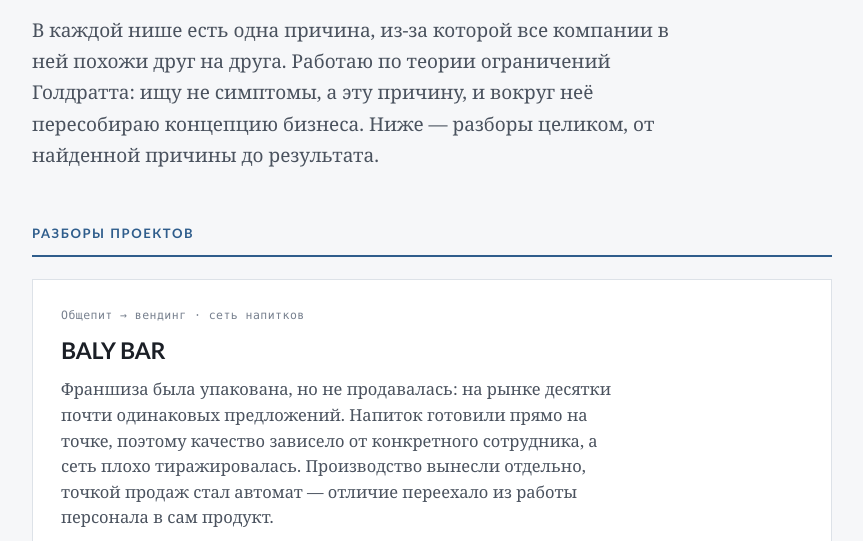
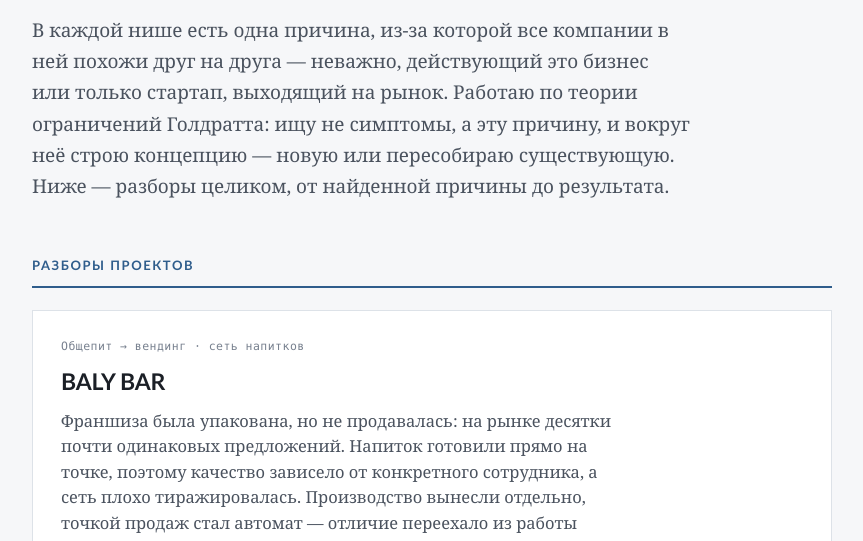
Before and after one commit to igormalovone/cases, a plain HTML site: page index.html in a window 1280 px wide. Shown: the part 210-751 px from the top of the page, without its empty margins (208-1071 px from the left). Drawn offline with Linux system fonts and the light colour scheme.

Commit message:
cases: расширить вводный абзац на стартапы и новые компании
Co-Authored-By: Claude Sonnet 5 <noreply@anthropic.com>

```diff
--- a/index.html
+++ b/index.html
@@ -81,9 +81,10 @@
   <div class="eyebrow">Портфолио</div>
   <h1>Игорь Малов<br>Позиционирование продуктов</h1>
   <p class="lede">В каждой нише есть одна причина, из-за которой все компании в ней
-  похожи друг на друга. Работаю по теории ограничений Голдратта: ищу не симптомы,
-  а эту причину, и вокруг неё пересобираю концепцию бизнеса. Ниже — разборы
-  целиком, от найденной причины до результата.</p>
+  похожи друг на друга — неважно, действующий это бизнес или только стартап,
+  выходящий на рынок. Работаю по теории ограничений Голдратта: ищу не симптомы,
+  а эту причину, и вокруг неё строю концепцию — новую или пересобираю
+  существующую. Ниже — разборы целиком, от найденной причины до результата.</p>
 </header>
 
 <section>
```
